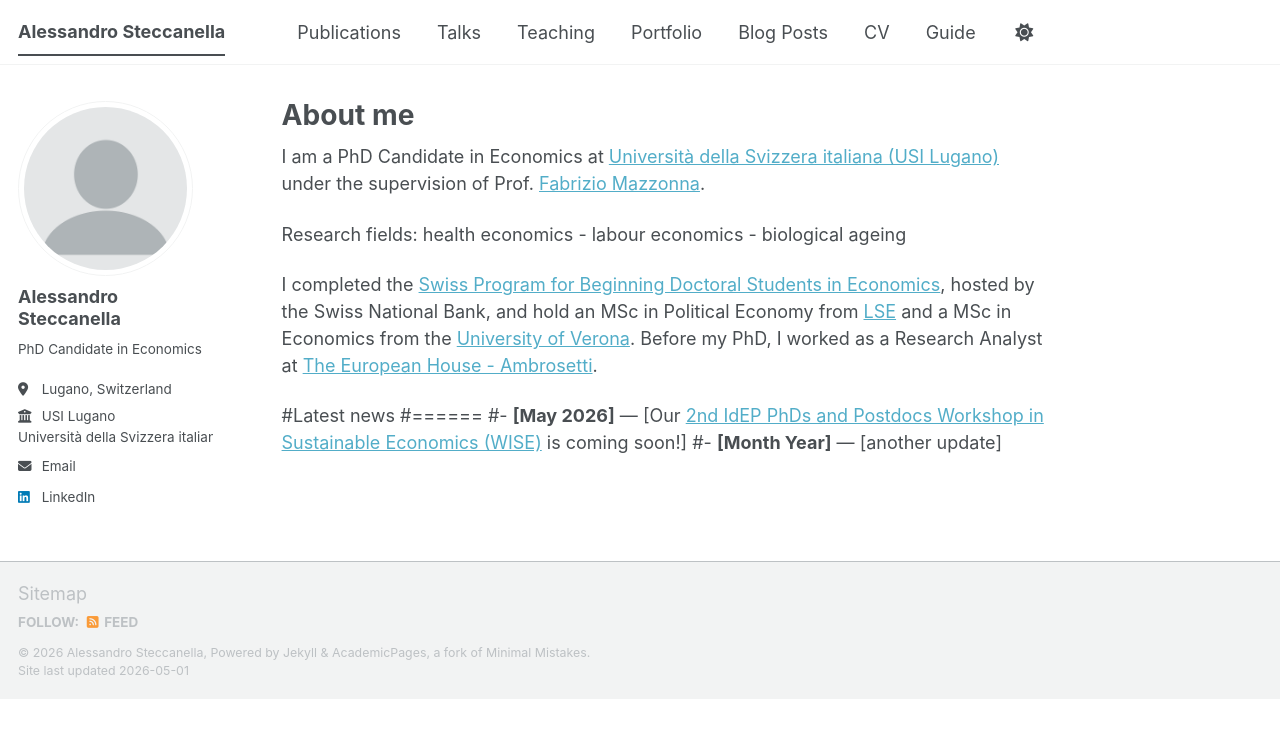
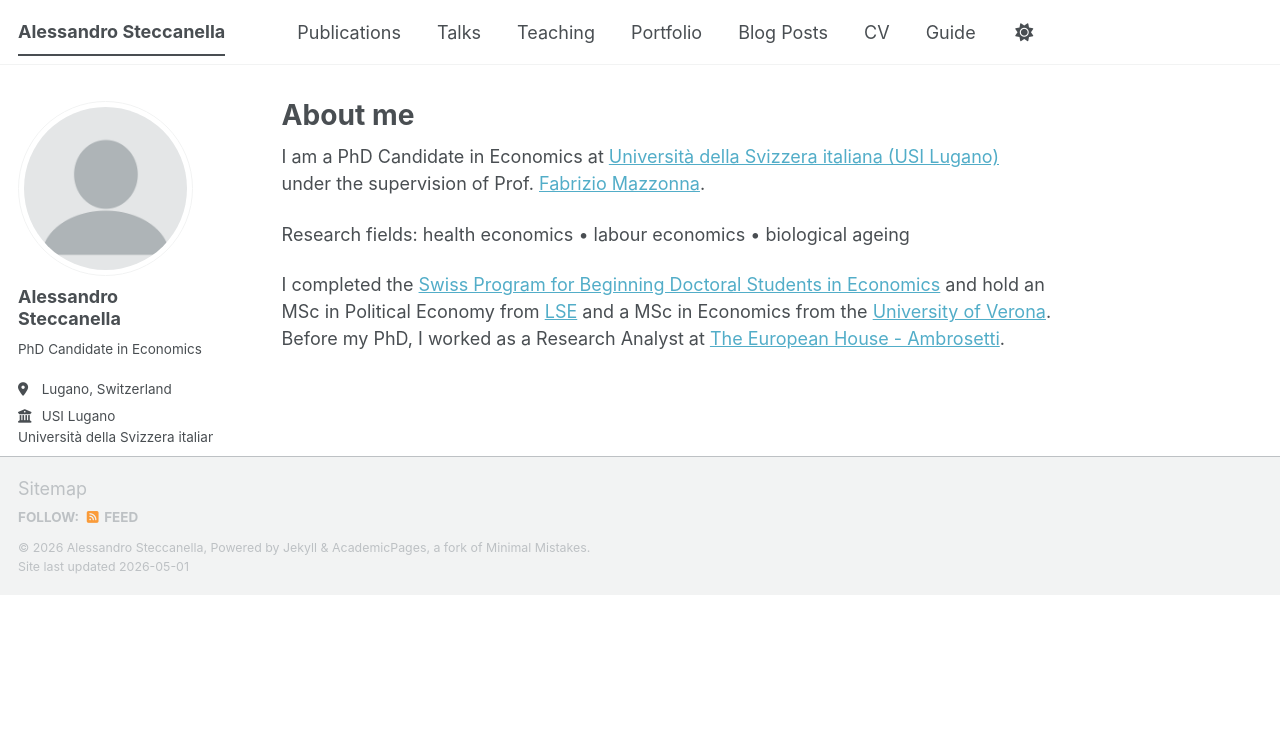
Before and after one commit to AlessandroSteccanella/alessandrosteccanella.github.io, a Jekyll site: the page built from _pages/about.md, in a window 1280 px wide. Shown: the top 738 px of the page. Built offline with Jekyll 4.4.1, drawn with Linux system fonts in a browser that asks for light colours; a script bundle is joined from its source files by our own code; library files that are not in the unit come from our copies.

Commit message:
Update about.md

```diff
--- a/_pages/about.md
+++ b/_pages/about.md
@@ -9,12 +9,6 @@ redirect_from:
 
 I am a PhD Candidate in Economics at [Università della Svizzera italiana (USI Lugano)](https://www.usi.ch/) under the supervision of Prof. [Fabrizio Mazzonna](https://sites.google.com/site/fabriziomazzonna/home).
 
-Research fields: health economics - labour economics - biological ageing
+Research fields: health economics • labour economics • biological ageing
 
-I completed the [Swiss Program for Beginning Doctoral Students in Economics](https://www.szgerzensee.ch/), hosted by the Swiss National Bank, and hold an MSc in Political Economy from [LSE](https://www.lse.ac.uk/european-institute) and a MSc in Economics from the [University of Verona](https://www.dse.univr.it/?ent=home&page=dipartimento&lang=en). Before my PhD, I worked as a Research Analyst at [The European House - Ambrosetti](https://www.ambrosetti.eu/en/our-story/).
-
-
-#Latest news
-#======
-#- **[May 2026]** — [Our [2nd IdEP PhDs and Postdocs Workshop in Sustainable Economics (WISE)](https://www.usi.ch/en/feeds/34874) is coming soon!]
-#- **[Month Year]** — [another update]
+I completed the [Swiss Program for Beginning Doctoral Students in Economics](https://www.szgerzensee.ch/) and hold an MSc in Political Economy from [LSE](https://www.lse.ac.uk/european-institute) and a MSc in Economics from the [University of Verona](https://www.dse.univr.it/?ent=home&page=dipartimento&lang=en). Before my PhD, I worked as a Research Analyst at [The European House - Ambrosetti](https://www.ambrosetti.eu/en/our-story/).
```
